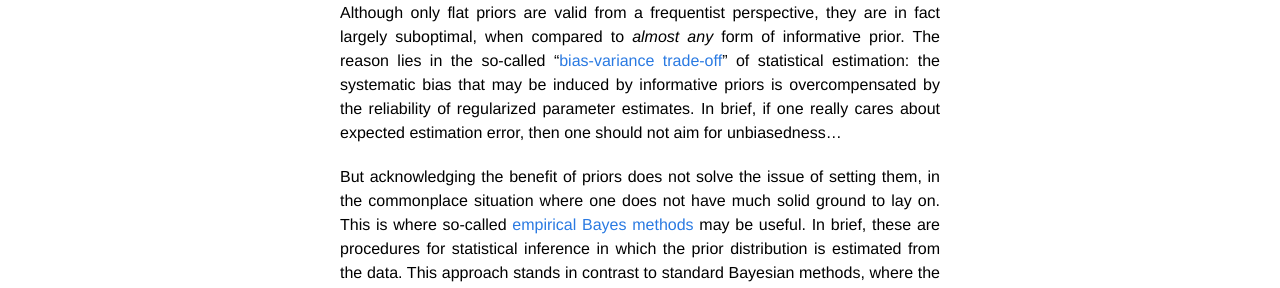
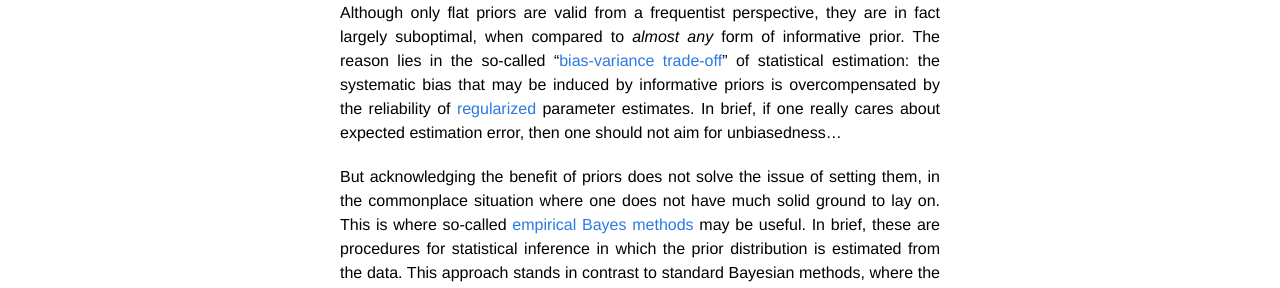
Before and after one commit to MBB-team/VBA-toolbox, a Jekyll site: the page built from _wiki/VBA-MFX.md, in a window 1280 px wide and 900 px high. Shown: the part 368-656 px from the top of the window. Built offline with Jekyll 4.4.1, drawn with Linux system fonts in a browser that asks for light colours; nearby versions of some CDN libraries; formulas are drawn with MathJax 3; some of the changed lines change nothing that is shown.

Commit message:
Update VBA-MFX.md

```diff
--- a/_wiki/VBA-MFX.md
+++ b/_wiki/VBA-MFX.md
@@ -4,7 +4,7 @@ title: "Setting the priors through Empirical Bayes"
 * Will be replaced with the ToC, excluding the "Contents" header
 {:toc}
 
-Setting the [priors](https://en.wikipedia.org/wiki/Prior_probability) is arguably one of the most delicate issues of Bayesian inference. Although only flat priors are valid from a frequentist perspective, they are in fact largely suboptimal, when compared to *almost any* form of informative prior. The reason lies in the so-called "[bias-variance trade-off](https://en.wikipedia.org/wiki/Bias%E2%80%93variance_tradeoff)" of statistical estimation: the systematic bias that may be induced by informative priors is overcompensated by the reliability of regularized parameter estimates. In brief, if one really cares about expected estimation error, then one should not aim for unbiasedness...
+Setting the [priors](https://en.wikipedia.org/wiki/Prior_probability) is arguably one of the most delicate issues of Bayesian inference. Although only flat priors are valid from a frequentist perspective, they are in fact largely suboptimal, when compared to *almost any* form of informative prior. The reason lies in the so-called "[bias-variance trade-off](https://en.wikipedia.org/wiki/Bias%E2%80%93variance_tradeoff)" of statistical estimation: the systematic bias that may be induced by informative priors is overcompensated by the reliability of [regularized](https://en.wikipedia.org/wiki/Regularization_(mathematics)) parameter estimates. In brief, if one really cares about expected estimation error, then one should not aim for unbiasedness...
 
 But acknowledging the benefit of priors does not solve the issue of setting them, in the commonplace situation where one does not have much solid ground to lay on. This is where so-called [empirical Bayes methods](https://en.wikipedia.org/wiki/Empirical_Bayes_method) may be useful. In brief, these are procedures for statistical inference in which the prior distribution is estimated from the data. This approach stands in contrast to standard Bayesian methods, where the prior distribution is fixed before any data are observed. In VBA, the empirical Bayes approach always relies upon a fully Bayesian treatment of a [hierarchical model](https://en.wikipedia.org/wiki/Bayesian_hierarchical_modeling), of which there are two sorts. These are covered in the following sections.
 
```
